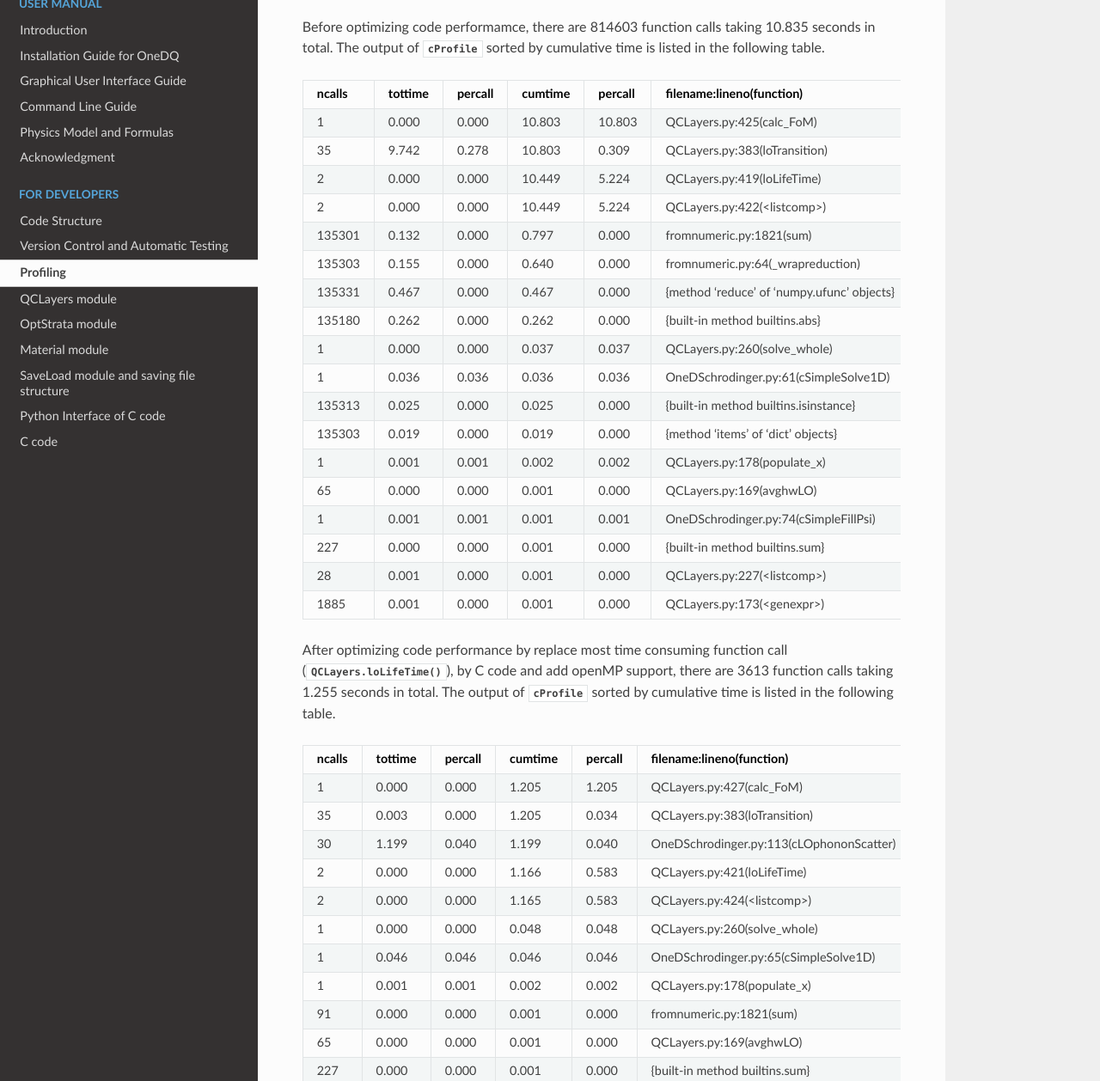
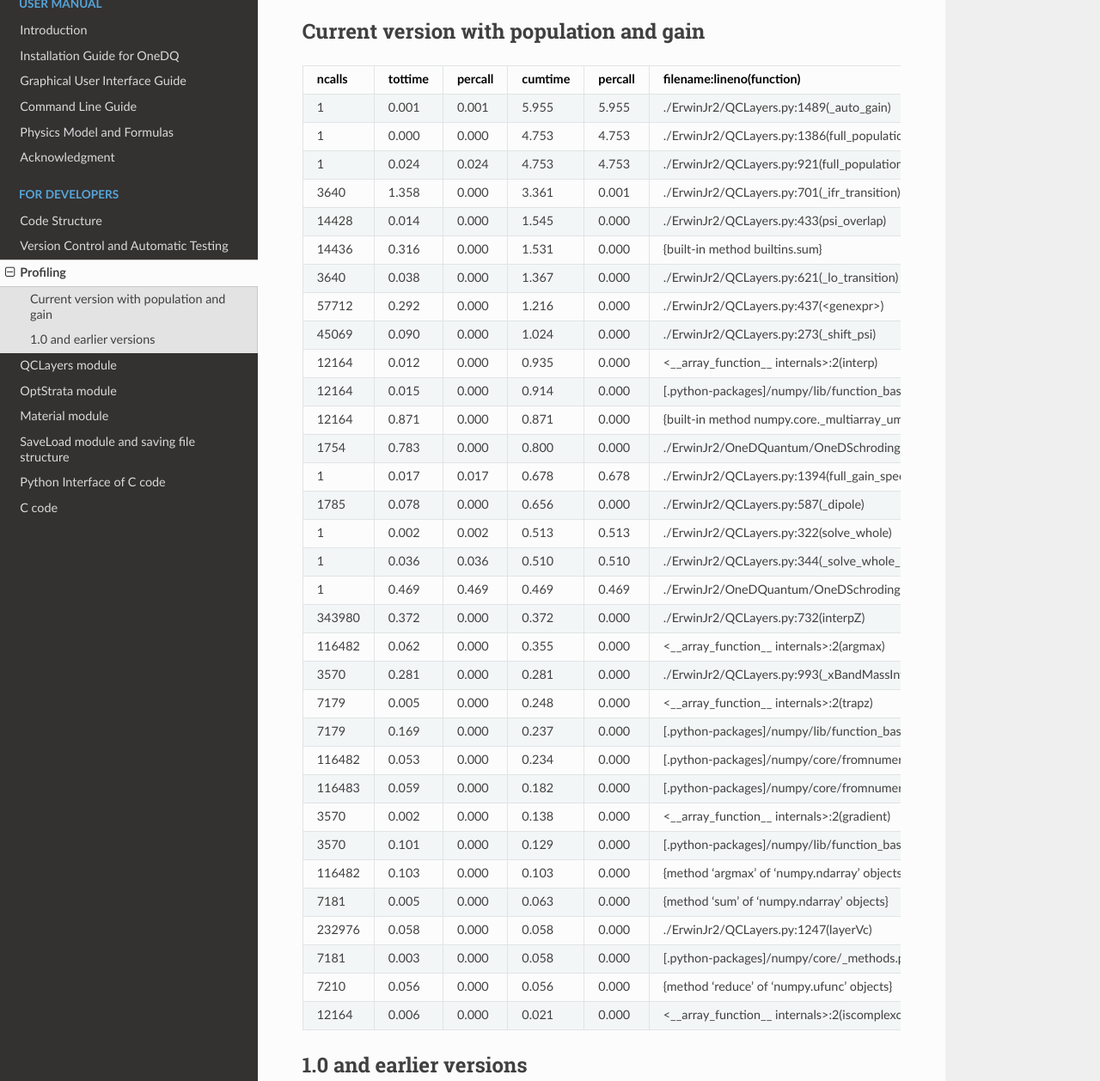
Before and after one commit to ErwinJr2/ErwinJr2, a Sphinx documentation site: the page built from docs/Profiling.rst, in a window 1280 px wide and 1400 px high, scrolled down 391 px, cut to the strip 142-1400 px from the top of the window. Shown: the whole strip at 86% size. Built offline with Sphinx 7.4.7 and the Read the Docs theme 2.0.0, drawn with Linux system fonts in a browser that asks for light colours.

Commit message:
update profile

```diff
--- a/docs/Profiling.rst
+++ b/docs/Profiling.rst
@@ -15,6 +15,52 @@ where *PQLiu.json* is the following file:
 .. literalinclude:: ../example/PQLiu.json
    :language: json
 
+
+Current version with population and gain
+-----------------------------------------
+
+=========  =======  =======  =======  ======= ===============================================================
+   ncalls  tottime  percall  cumtime  percall filename:lineno(function)
+=========  =======  =======  =======  ======= ===============================================================
+      1    0.001    0.001    5.955    5.955   ./ErwinJr2/QCLayers.py:1489(_auto_gain)
+      1    0.000    0.000    4.753    4.753   ./ErwinJr2/QCLayers.py:1386(full_population)
+      1    0.024    0.024    4.753    4.753   ./ErwinJr2/QCLayers.py:921(full_population)
+   3640    1.358    0.000    3.361    0.001   ./ErwinJr2/QCLayers.py:701(_ifr_transition)
+  14428    0.014    0.000    1.545    0.000   ./ErwinJr2/QCLayers.py:433(psi_overlap)
+  14436    0.316    0.000    1.531    0.000   {built-in method builtins.sum}
+   3640    0.038    0.000    1.367    0.000   ./ErwinJr2/QCLayers.py:621(_lo_transition)
+  57712    0.292    0.000    1.216    0.000   ./ErwinJr2/QCLayers.py:437(<genexpr>)
+  45069    0.090    0.000    1.024    0.000   ./ErwinJr2/QCLayers.py:273(_shift_psi)
+  12164    0.012    0.000    0.935    0.000   <__array_function__ internals>:2(interp)
+  12164    0.015    0.000    0.914    0.000   [.python-packages]/numpy/lib/function_base.py:1289(interp)
+  12164    0.871    0.000    0.871    0.000   {built-in method numpy.core._multiarray_umath.interp}
+   1754    0.783    0.000    0.800    0.000   ./ErwinJr2/OneDQuantum/OneDSchrodinger.py:144(cLOphononScatter)
+      1    0.017    0.017    0.678    0.678   ./ErwinJr2/QCLayers.py:1394(full_gain_spectrum)
+   1785    0.078    0.000    0.656    0.000   ./ErwinJr2/QCLayers.py:587(_dipole)
+      1    0.002    0.002    0.513    0.513   ./ErwinJr2/QCLayers.py:322(solve_whole)
+      1    0.036    0.036    0.510    0.510   ./ErwinJr2/QCLayers.py:344(_solve_whole_ode)
+      1    0.469    0.469    0.469    0.469   ./ErwinJr2/OneDQuantum/OneDSchrodinger.py:101(cBandSolve1D)
+ 343980    0.372    0.000    0.372    0.000   ./ErwinJr2/QCLayers.py:732(interpZ)
+ 116482    0.062    0.000    0.355    0.000   <__array_function__ internals>:2(argmax)
+   3570    0.281    0.000    0.281    0.000   ./ErwinJr2/QCLayers.py:993(_xBandMassInv)
+   7179    0.005    0.000    0.248    0.000   <__array_function__ internals>:2(trapz)
+   7179    0.169    0.000    0.237    0.000   [.python-packages]/numpy/lib/function_base.py:4006(trapz)
+ 116482    0.053    0.000    0.234    0.000   [.python-packages]/numpy/core/fromnumeric.py:1114(argmax)
+ 116483    0.059    0.000    0.182    0.000   [.python-packages]/numpy/core/fromnumeric.py:52(_wrapfunc)
+   3570    0.002    0.000    0.138    0.000   <__array_function__ internals>:2(gradient)
+   3570    0.101    0.000    0.129    0.000   [.python-packages]/numpy/lib/function_base.py:802(gradient)
+ 116482    0.103    0.000    0.103    0.000   {method 'argmax' of 'numpy.ndarray' objects}
+   7181    0.005    0.000    0.063    0.000   {method 'sum' of 'numpy.ndarray' objects}
+ 232976    0.058    0.000    0.058    0.000   ./ErwinJr2/QCLayers.py:1247(layerVc)
+   7181    0.003    0.000    0.058    0.000   [.python-packages]/numpy/core/_methods.py:45(_sum)
+   7210    0.056    0.000    0.056    0.000   {method 'reduce' of 'numpy.ufunc' objects}
+  12164    0.006    0.000    0.021    0.000   <__array_function__ internals>:2(iscomplexobj)
+=========  =======  =======  =======  ======= ===============================================================
+
+
+
+1.0 and earlier versions
+-------------------------
 
 Before optimizing code performamce, there are 814603 function calls taking 10.835
 seconds in total. The output of :py:mod:`cProfile` sorted by cumulative time is
```
Also changed, not shown: 1 other file.
